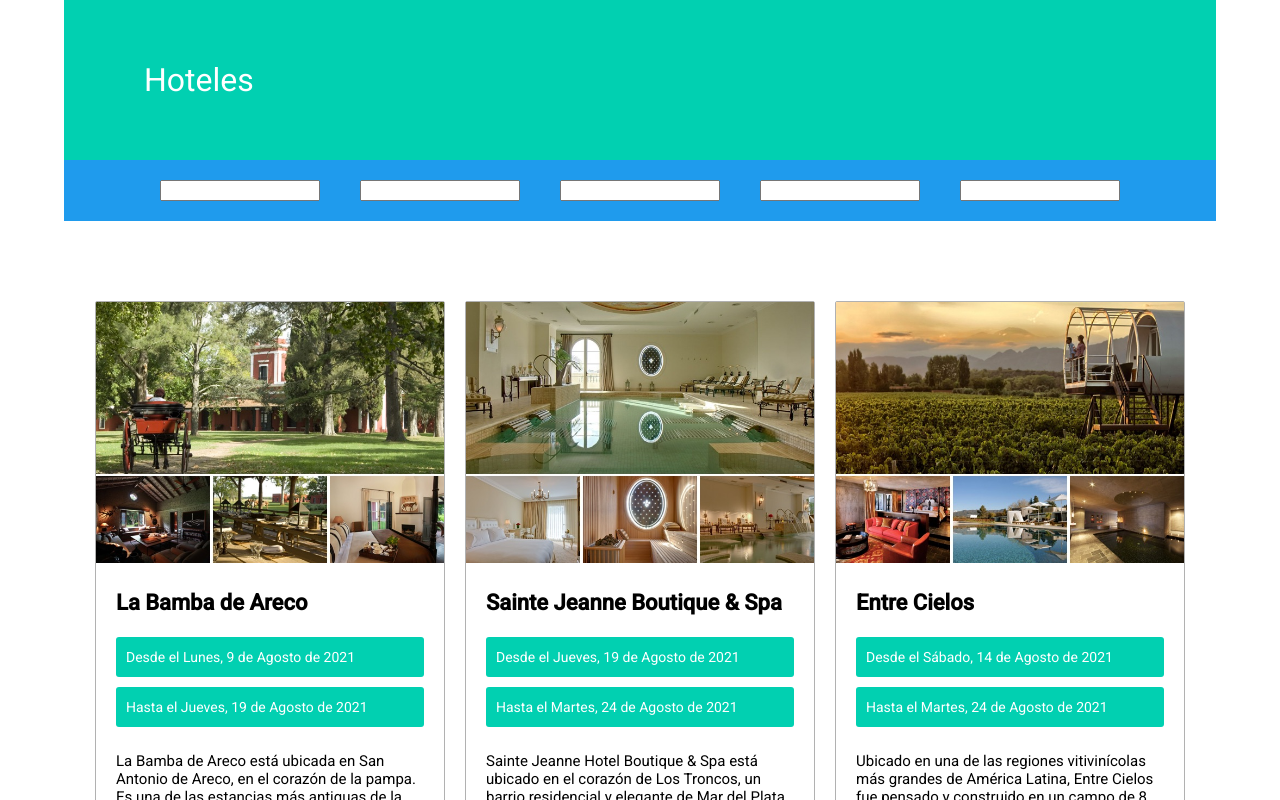
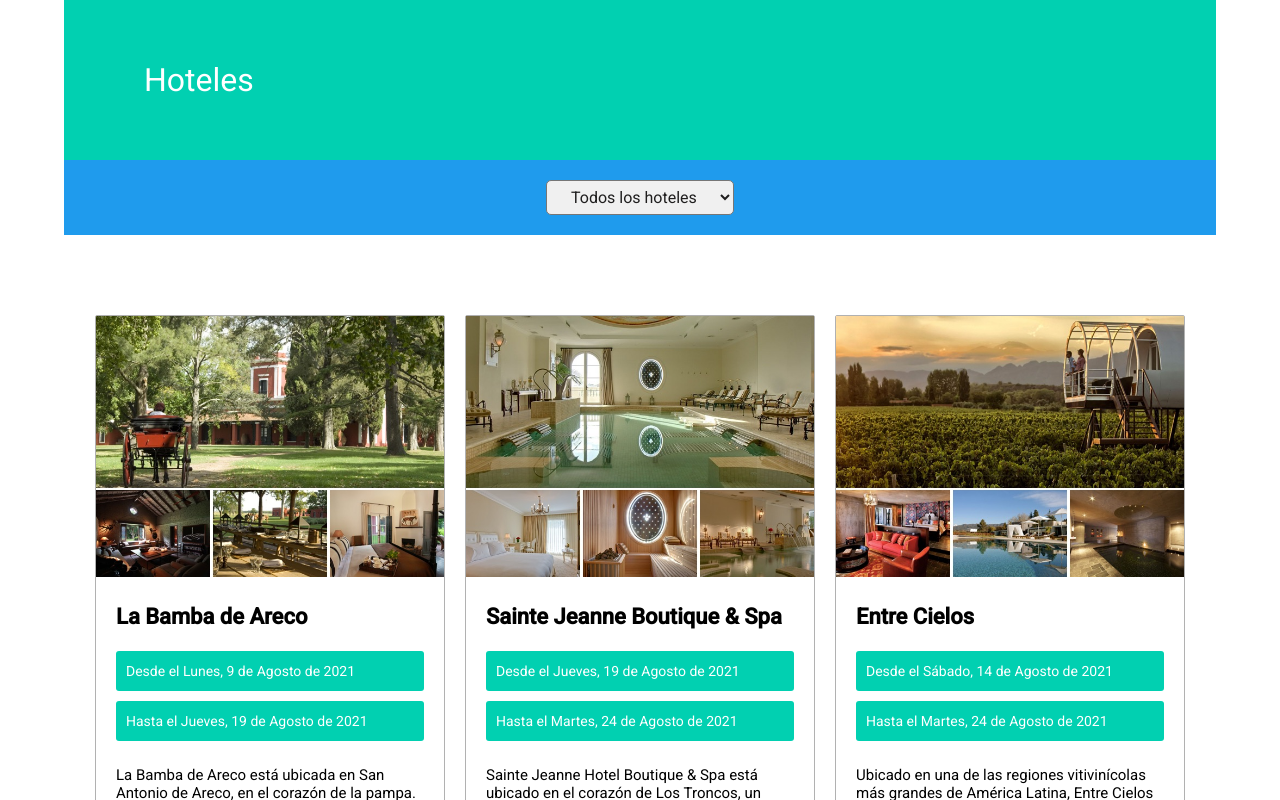
Before and after one commit to marioconti/reserva-hoteles-Mario-Conti, a React (Create React App) app: page / in a window 1280 px wide. Shown: the top 800 px of the page. Built offline with nearby package versions, Linux system fonts and the light colour scheme.

Commit message:
se agrega select pais

```diff
--- a/src/App.jsx
+++ b/src/App.jsx
@@ -1,10 +1,12 @@
-import React from "react";
+import { React } from "react";
 import "./App.css";
 import { ListadoHoteles } from "./recursos/HotelInfo/HotelInfo";
 import { Header } from "./recursos/Header/Header";
 import { Filtros } from "./recursos/Filtros/Filtros";
 
 function App() {
+  // const [country, setCountry] = useState("");
+
   return (
     <div className="App">
       <Header />
--- a/src/recursos/Filtros/Filtros.css
+++ b/src/recursos/Filtros/Filtros.css
@@ -10,7 +10,17 @@
 }
 /* =========================================================== */
 /* Filtros */
-.filtro {
-  margin: 20px 20px;
+.filtros {
+  margin: 20px;
 }
 /* =========================================================== */
+
+/* Filtros por pais*/
+.filtrosPorPais {
+  padding: 6px 20px;
+  font-size: 16px;
+  border-radius: 5px;
+  background-color: rgb(240, 240, 240);
+  color: rgb(31, 30, 30);
+}
+/* =========================================================== */
--- a/src/recursos/Filtros/Filtros.jsx
+++ b/src/recursos/Filtros/Filtros.jsx
@@ -1,17 +1,30 @@
 import React from "react";
 // import { hotelsData } from "../arrayhoteles";
 import "./Filtros.css";
+import App from "../../App";
 
 // Componente de los Filtros
 export const Filtros = () => {
   return (
     <div className="contenedor-filtros">
-      <input className="filtro" type="text" name="" id="" />
-      <input className="filtro" type="text" name="" id="" />
-      <input className="filtro" type="text" name="" id="" />
-      <input className="filtro" type="text" name="" id="" />
-      <input className="filtro" type="text" name="" id="" />
+      <FiltroPais />
     </div>
   );
 };
 /* =========================================================== */
+
+// Filtro por Pais
+export const FiltroPais = () => {
+  return (
+    <div className="filtros">
+      <select className="filtrosPorPais" name="Todos" id="">
+        <option value="Todos">Todos los hoteles</option>
+        <option value="Argentina">Argentina</option>
+        <option value="Brasil">Brasil</option>
+        <option value="Chile">Chile</option>
+        <option value="Uruguay">Uruguay</option>
+      </select>
+    </div>
+  );
+};
+/* =========================================================== */
```
